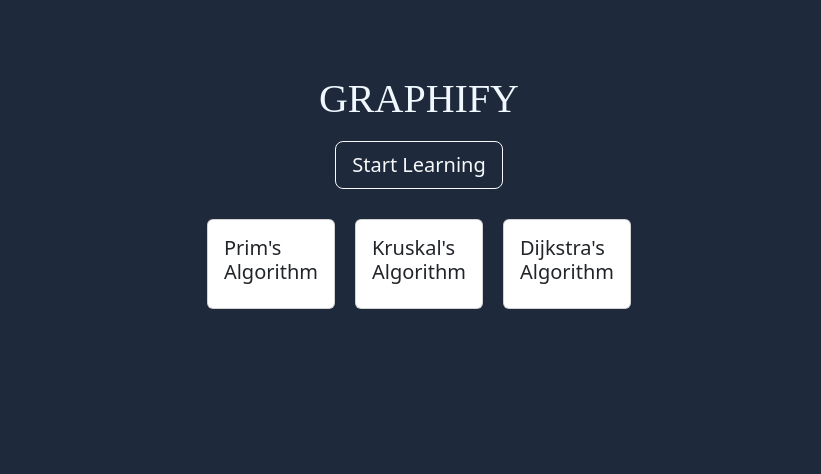
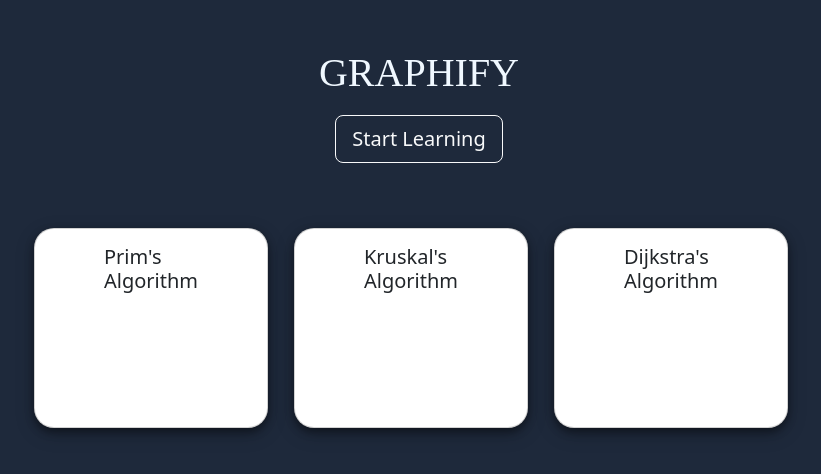
Before and after one commit to anupa-rb/graphify, a React (Create React App) app: page / in a window 1280 px wide. Shown: the part 134-608 px from the top of the page, without its empty margins (221-1042 px from the left). Built offline with nearby package versions, Linux system fonts and the light colour scheme.

Commit message:
updated css for cards

```diff
--- a/src/styles/landingPage.css
+++ b/src/styles/landingPage.css
@@ -16,7 +16,6 @@
   justify-content: center;
   align-items: center;
   color: aliceblue;
-  margin-top: -10%;
   font-family: "Montserrat", serif;
   font-weight: 1000;
 }
@@ -27,11 +26,23 @@
   display: flex;
   justify-content: center;
   align-items: center;
-  padding: 10px;
+  padding: 50px;
 }
 .card {
-  align-items: "center";
-  margin: 10px;
+  display: flex;
+  justify-content: center;
+  align-items: center;
+  width: 250px;
+  height: 200px;
+  margin: 5px;
+  border-radius: 20px;
+  max-width: 90%;
+  max-height: 90%;
+  box-shadow: 0 4px 8px 0 rgba(0, 0, 0, 0.404), 0 6px 20px 0 rgba(0, 0, 0, 0.19);
+  background-size: cover !important;
+}
+.card:hover {
+  box-shadow: 0 4px 20px #40526e; /* Glow effect */
 }
 .card-link {
   text-decoration: none; /* Remove underline */
```
